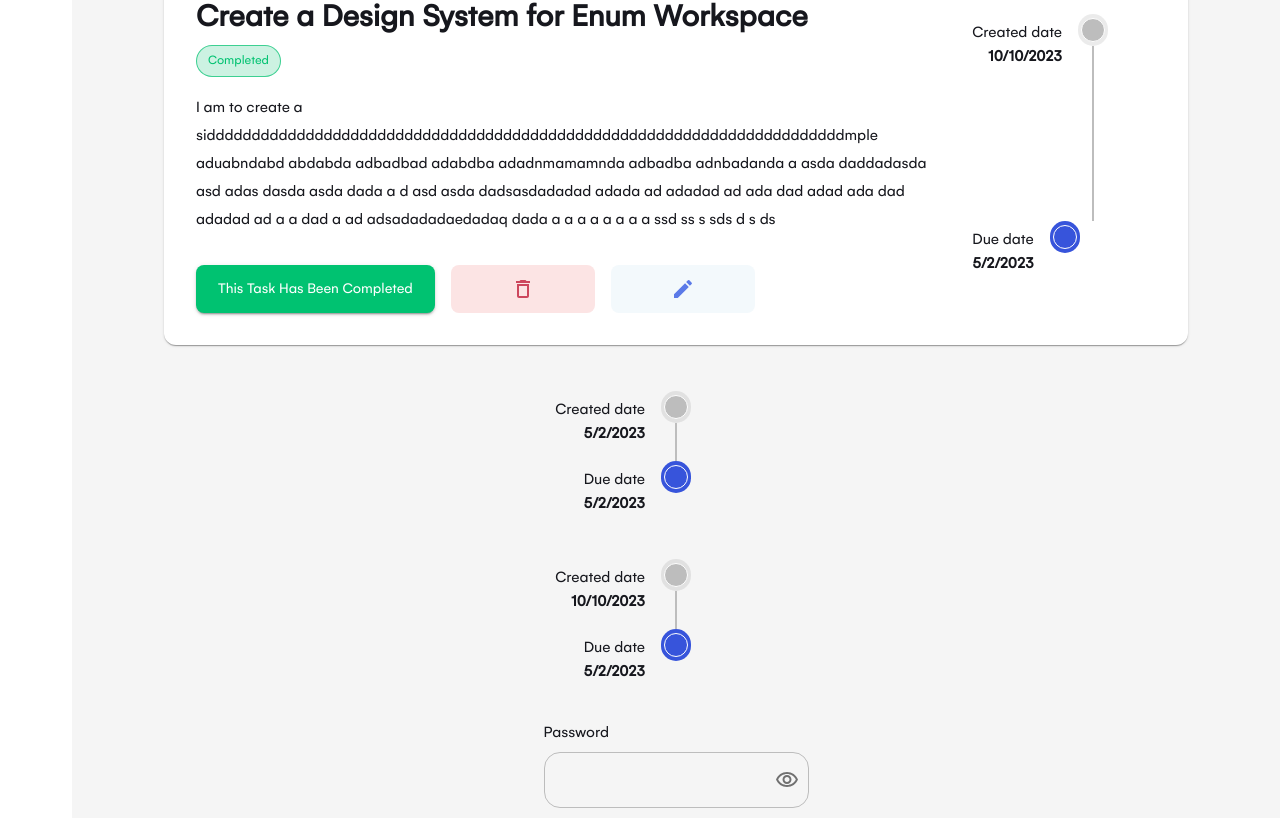
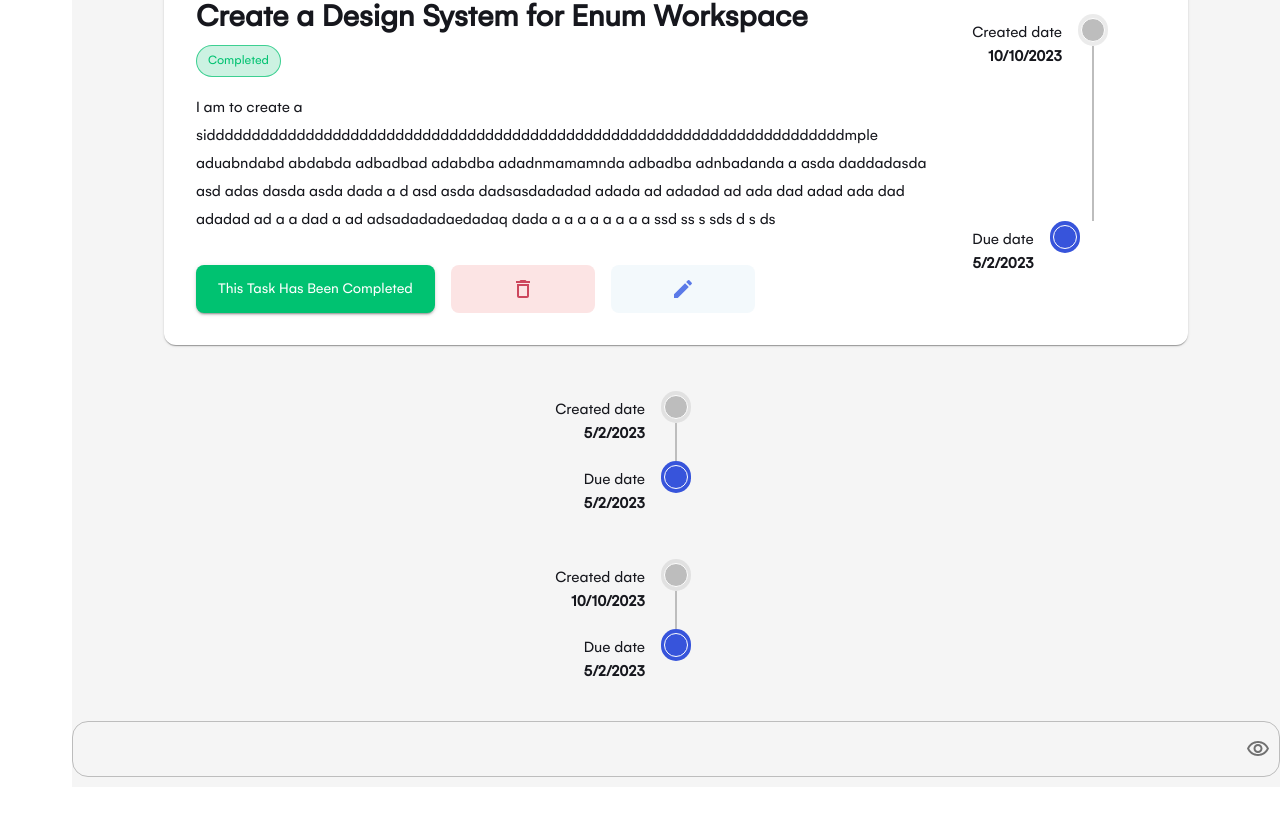
Before and after one commit to cezarmocanu/meteor-internship, a React (Vite) app: page /test in a window 1280 px wide. Shown: the part 5618-6436 px from the top of the page. After the commit the page ends 6405 px from the top, so only its background shows below. Built offline with nearby package versions, Linux system fonts and the light colour scheme.

Commit message:
[366-391]-replace password input with component

```diff
--- a/src/components/shared/PasswordInput/PasswordInput.jsx
+++ b/src/components/shared/PasswordInput/PasswordInput.jsx
@@ -4,7 +4,6 @@ import { useTheme } from "@mui/material/styles";
 import { Stack, InputAdornment, IconButton } from "@mui/material";
 import VisibilityOutlinedIcon from "@mui/icons-material/VisibilityOutlined";
 import VisibilityOffOutlinedIcon from "@mui/icons-material/VisibilityOffOutlined";
-import FormLabel from "../../shared/input/FormLabel";
 import TextField from "../../shared/input/TextField";
 
 function PasswordInput() {
@@ -13,9 +12,8 @@ function PasswordInput() {
 	const handleClickShowPassword = () => setShowPassword((show) => !show);
 
 	return (
-		<Stack alignItems="center">
+		<Stack alignItems="left">
 			<Stack gap={1}>
-				<FormLabel>Password</FormLabel>
 				<TextField
 					type={showPassword ? "text" : "password"}
 					InputProps={{
--- a/src/pages/LoginPage.jsx
+++ b/src/pages/LoginPage.jsx
@@ -12,6 +12,7 @@ import FormLabel from "../components/shared/input/FormLabel";
 import TextField from "../components/shared/input/TextField";
 import authService from "../services/auth-service";
 import RoutePaths from "../constants/route-paths";
+import PasswordInput from "../components/shared/PasswordInput/PasswordInput";
 
 function LoginPage() {
 	const theme = useTheme();
@@ -56,20 +57,10 @@ function LoginPage() {
 									helperText="Example. mano@gmail.com"
 								/>
 							</Stack>
-							<FormLabel>Enter your Password</FormLabel>
-							<TextField
-								InputProps={{
-									endAdornment: (
-										<InputAdornment position="end">
-											<VisibilityOutlinedIcon />
-										</InputAdornment>
-									),
-								}}
-								type="password"
-								required
-								variant="outlined"
-								helperText="Upto 8 characters with an Uppercase, symbol and number"
-							/>
+							<Stack>
+								<FormLabel>Enter your Password</FormLabel>
+								<PasswordInput />
+							</Stack>
 							<FormControlLabel
 								control={<Checkbox checked={false} />}
 								label={<Typography fontWeight="bold"> Remember me</Typography>}
```
